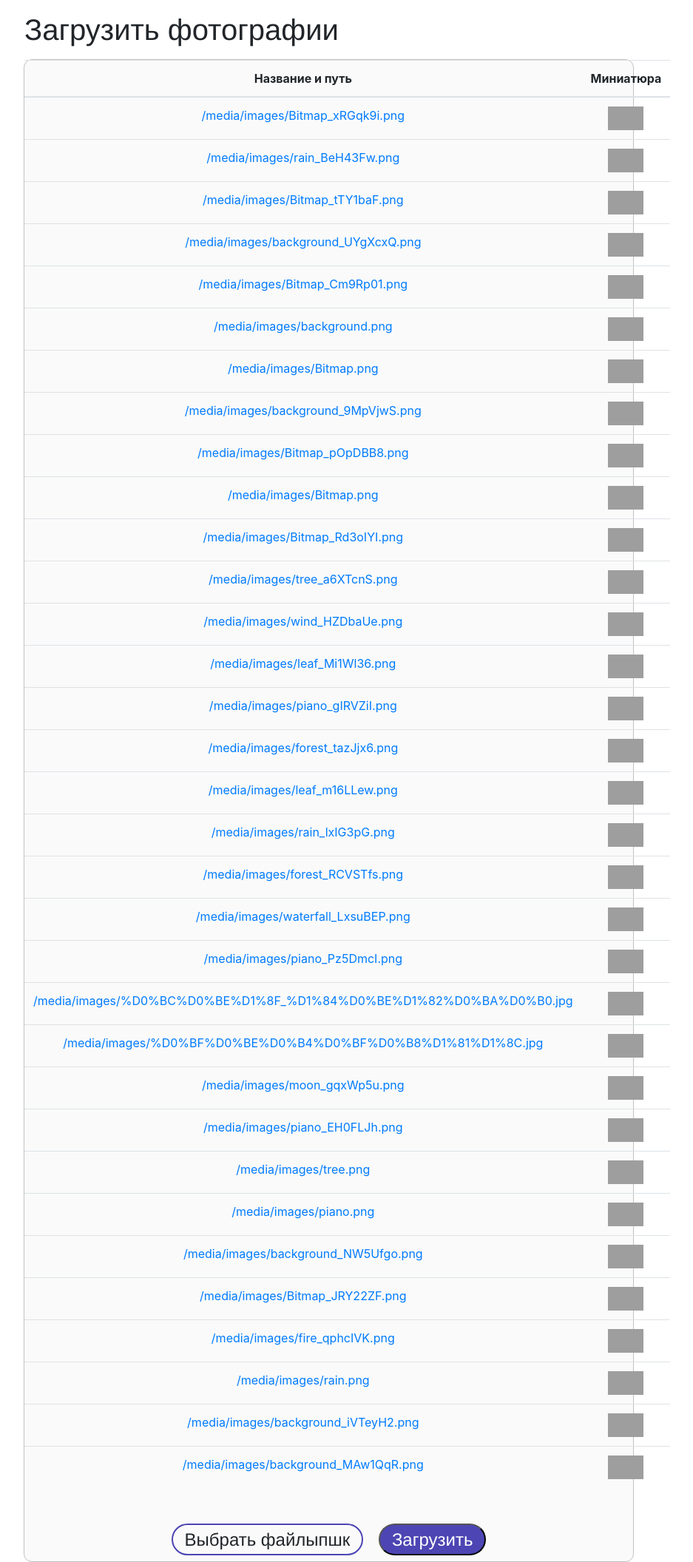
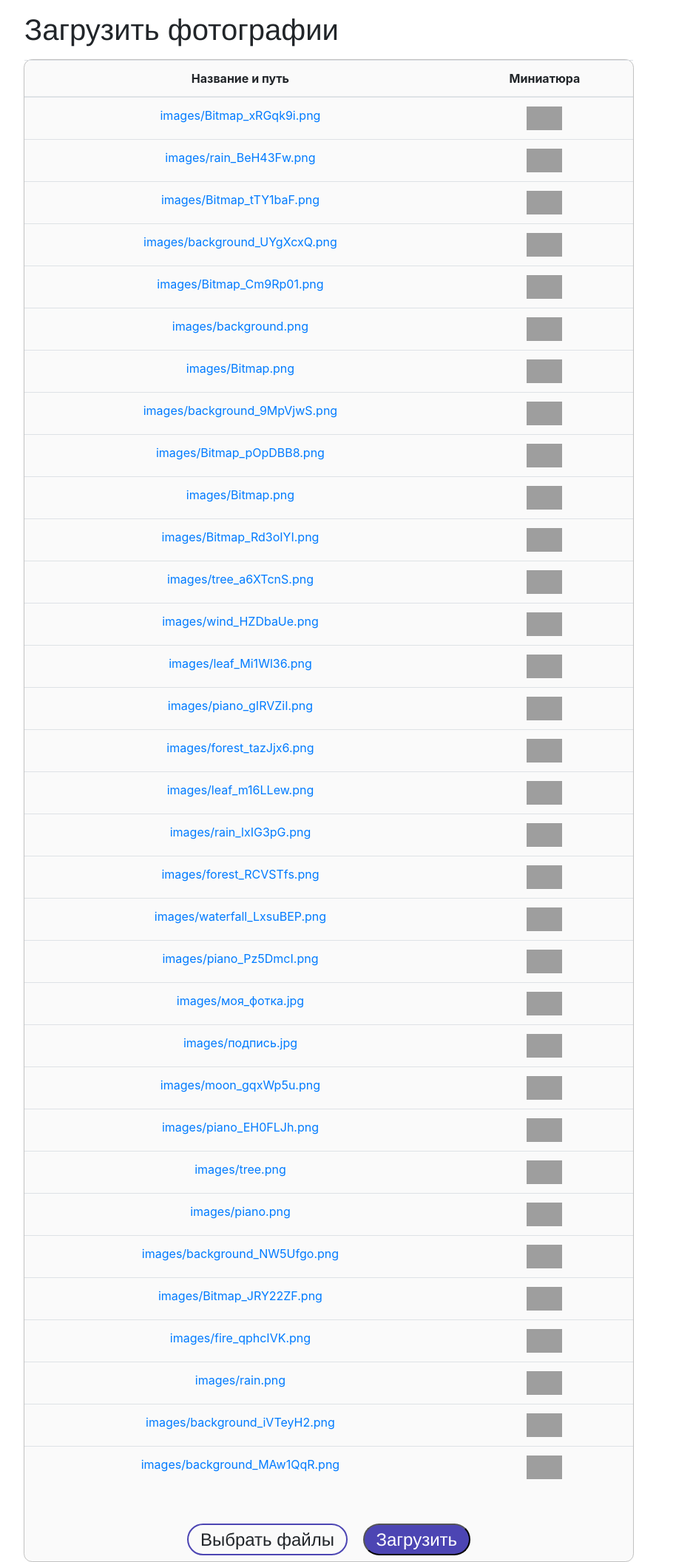
Before and after one commit to romanovsavelij/StingrayPhotos, a Django app: page /upload/ in a window 1280 px wide. Shown: the whole page at 74% size, without its empty margins (53-990 px from the left). Run offline with Django 3.2, Linux system fonts and the light colour scheme; data comes from the database, SQL or seed files in the repository; some libraries are stand-ins or nearby versions; grey boxes are pictures that could not be loaded.

Commit message:
minor fixes

```diff
--- a/get_image/views.py
+++ b/get_image/views.py
@@ -28,7 +28,7 @@ def home(request):
         picture_src = '.' + image.picture.url
     except IndexError:
         # there are no images with such a persons_key
-        picture_src = './media/images/fire.png'
+        picture_src = './static/hophei.jpg'
 
     with open(picture_src, "rb") as f:
         return HttpResponse(f.read(), content_type="image/jpeg")
--- a/uploader/templates/home.html
+++ b/uploader/templates/home.html
@@ -106,7 +106,7 @@
                                 </thead>
                                 {% for img in images %}
                                     <tr>
-                                        <td><a href="{{ img.picture.url }}">{{ img.picture.url }}</a> </td>
+                                        <td><a href="{{ img.picture.url }}">{{ img.picture.name }}</a> </td>
                                         <td><img src="{{ img.picture.url }}" class="mini_img"></td>
                                     </tr>
                                 {% endfor %}
@@ -198,7 +198,7 @@
                             <form action="#" method="post" enctype="multipart/form-data">
                                 {% csrf_token %}
                                 <input type="file" name="images" multiple style="display: none" id="images">
-                                <label for="images" class="upload_label">Выбрать файлыпшк </label>
+                                <label for="images" class="upload_label">Выбрать файлы</label>
                                 <button type="submit" class="upload_button" name="submit">Загрузить</button>
                             </form>
                         </div>
```
Also changed, not shown: static/FileNotFound.jpg (added), 1 other file.
